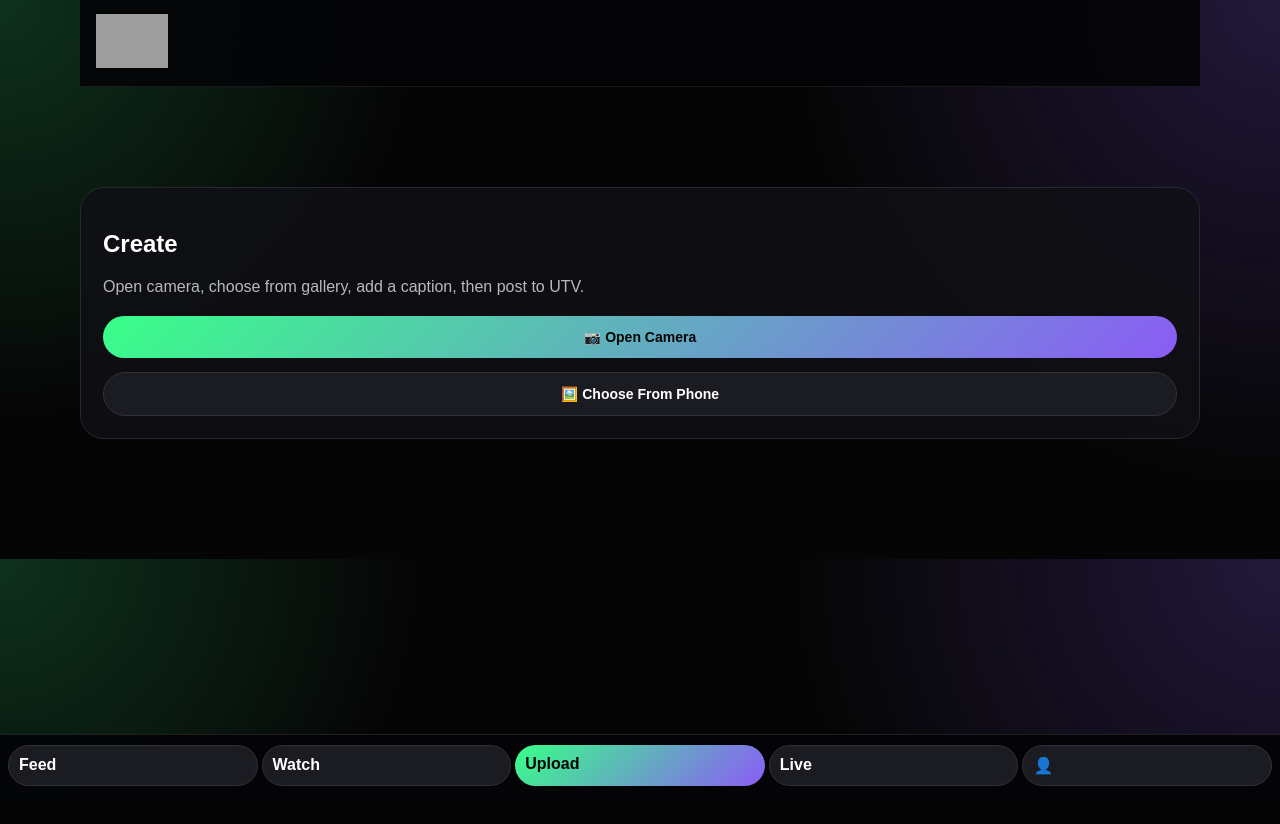
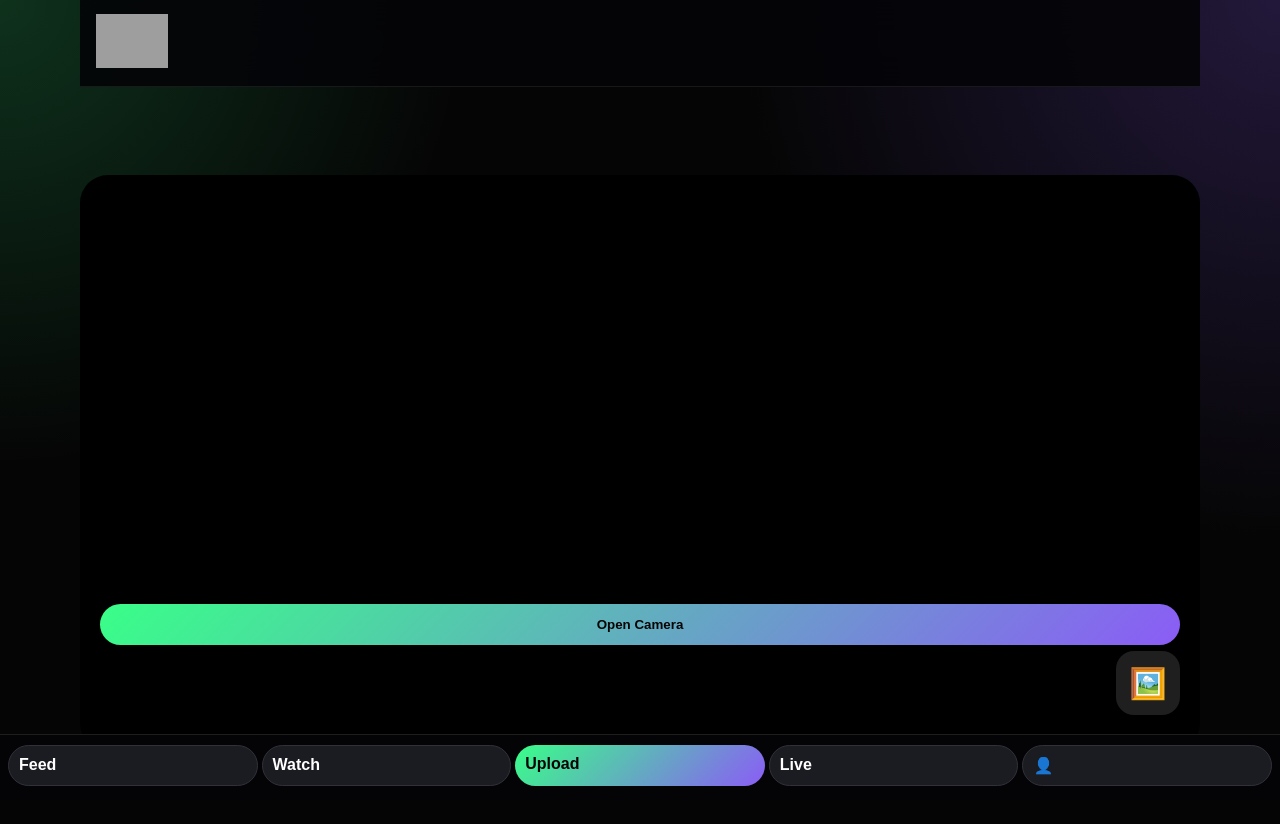
Before and after one commit to luchibagz-prog/utv-network-app, a Next.js app: page /submit in a window 1280 px wide. Shown: the top 824 px of the page. Before the commit the page ends 800 px from the top, so only its background shows below. Built offline with nearby package versions, Linux system fonts and the light colour scheme; grey boxes are pictures that could not be loaded.

Commit message:
Upgrade upload to real camera flow

```diff
--- a/app/submit/page.tsx
+++ b/app/submit/page.tsx
@@ -1,43 +1,102 @@
 "use client";
 
-import { useState } from "react";
+import { useRef, useState } from "react";
 import { useRouter } from "next/navigation";
 import UTVNav from "../components/UTVNav";
 import { supabase } from "../../lib/supabaseClient";
 
 export default function SubmitPage() {
   const router = useRouter();
+  const videoRef = useRef<HTMLVideoElement | null>(null);
+  const streamRef = useRef<MediaStream | null>(null);
 
   const [file, setFile] = useState<File | null>(null);
   const [preview, setPreview] = useState("");
+  const [caption, setCaption] = useState("");
   const [title, setTitle] = useState("");
-  const [caption, setCaption] = useState("");
   const [category, setCategory] = useState("Feed");
-  const [loading, setLoading] = useState(false);
+  const [visibility, setVisibility] = useState("feed");
+  const [cameraOn, setCameraOn] = useState(false);
   const [message, setMessage] = useState("");
+  const [posting, setPosting] = useState(false);
 
-  function pickFile(selected: File | null) {
+  async function startCamera() {
+    const stream = await navigator.mediaDevices.getUserMedia({
+      video: {
+        facingMode: "environment",
+        width: { ideal: 1920 },
+        height: { ideal: 1080 },
+      },
+      audio: false,
+    });
+
+    streamRef.current = stream;
+
+    if (videoRef.current) {
+      videoRef.current.srcObject = stream;
+      await videoRef.current.play();
+    }
+
+    setCameraOn(true);
+  }
+
+  function stopCamera() {
+    streamRef.current?.getTracks().forEach((track) => track.stop());
+    streamRef.current = null;
+    setCameraOn(false);
+  }
+
+  function takePhoto() {
+    if (!videoRef.current) return;
+
+    const canvas = document.createElement("canvas");
+    canvas.width = videoRef.current.videoWidth;
+    canvas.height = videoRef.current.videoHeight;
+
+    const ctx = canvas.getContext("2d");
+    if (!ctx) return;
+
+    ctx.drawImage(videoRef.current, 0, 0);
+
+    canvas.toBlob((blob) => {
+      if (!blob) return;
+
+      const photoFile = new File([blob], `utv-photo-${Date.now()}.jpg`, {
+        type: "image/jpeg",
+      });
+
+      setFile(photoFile);
+      setPreview(URL.createObjectURL(photoFile));
+      stopCamera();
+    }, "image/jpeg", 0.95);
+  }
+
+  function pickFromGallery(selected: File | null) {
     if (!selected) return;
     setFile(selected);
     setPreview(URL.createObjectURL(selected));
+    stopCamera();
   }
 
-  async function uploadPost() {
+  async function postToUTV() {
     if (!file) {
-      setMessage("Take a photo/video or choose one from your phone.");
+      setMessage("Take a photo or choose something first.");
       return;
     }
 
-    setLoading(true);
+    setPosting(true);
+    setMessage("");
 
-    const { data: userData } = await supabase.auth.getUser();
-    if (!userData.user) {
+    const { data } = await supabase.auth.getUser();
+
+    if (!data.user) {
       router.push("/login");
       return;
     }
 
-    const userEmail = userData.user.email || "";
-    const fileName = `${Date.now()}-${file.name.replaceAll(" ", "-")}`;
+    const userEmail = data.user.email || "";
+    const safeName = file.name.replaceAll(" ", "-").toLowerCase();
+    const fileName = `${Date.now()}-${safeName}`;
 
     const { error: uploadError } = await supabase.storage
       .from("uploads")
@@ -45,7 +104,7 @@ export default function SubmitPage() {
 
     if (uploadError) {
       setMessage(uploadError.message);
-      setLoading(false);
+      setPosting(false);
       return;
     }
 
@@ -59,120 +118,131 @@ export default function SubmitPage() {
       creator_email: userEmail,
       video_url: isVideo ? fileUrl : "",
       thumbnail_url: isVideo ? "" : fileUrl,
+      visibility,
       approved: true,
     });
 
-    setLoading(false);
+    setPosting(false);
 
     if (error) {
       setMessage(error.message);
       return;
     }
 
-    router.push("/feed");
+    router.push(visibility === "feed" ? "/feed" : "/profile");
   }
 
   return (
     <main className="container" style={{ paddingBottom: 120 }}>
       <UTVNav />
 
-      <section className="card" style={{ marginTop: 24 }}>
-        <h1>Create</h1>
-        <p style={{ color: "var(--muted)" }}>
-          Open camera, choose from gallery, add a caption, then post to UTV.
-        </p>
-
       {!preview ? (
-          <div style={{ display: "grid", gap: 14, marginTop: 20 }}>
-            <label className="btn" style={{ textAlign: "center" }}>
-              📷 Open Camera
-              <input
-                type="file"
-                accept="image/*,video/*"
-                capture="environment"
-                onChange={(e) => pickFile(e.target.files?.[0] || null)}
-                style={{ display: "none" }}
-              />
-            </label>
-
-            <label className="btn secondary" style={{ textAlign: "center" }}>
-              🖼️ Choose From Phone
-              <input
-                type="file"
-                accept="image/*,video/*"
-                onChange={(e) => pickFile(e.target.files?.[0] || null)}
-                style={{ display: "none" }}
-              />
-            </label>
-          </div>
-        ) : (
-          <>
-            {file?.type.startsWith("video") ? (
+        <section style={{ marginTop: 12, position: "relative" }}>
           <video
-                src={preview}
-                controls
+            ref={videoRef}
+            autoPlay
             playsInline
+            muted
             style={{
               width: "100%",
-                  borderRadius: 22,
-                  marginTop: 18,
+              height: "72vh",
               background: "#000",
+              borderRadius: 28,
+              objectFit: "cover",
             }}
           />
-            ) : (
-              <img
-                src={preview}
-                alt="Preview"
+
+          {!cameraOn && (
+            <button
+              className="btn"
+              onClick={startCamera}
               style={{
-                  width: "100%",
-                  borderRadius: 22,
-                  marginTop: 18,
-                  objectFit: "cover",
+                position: "absolute",
+                left: 20,
+                right: 20,
+                bottom: 110,
+              }}
+            >
+              Open Camera
+            </button>
+          )}
+
+          {cameraOn && (
+            <button
+              onClick={takePhoto}
+              style={{
+                position: "absolute",
+                left: "50%",
+                bottom: 32,
+                transform: "translateX(-50%)",
+                width: 82,
+                height: 82,
+                borderRadius: "50%",
+                border: "5px solid white",
+                background: "linear-gradient(135deg,#39ff88,#7b61ff)",
               }}
             />
           )}
 
+          <label
+            style={{
+              position: "absolute",
+              right: 20,
+              bottom: 40,
+              width: 64,
+              height: 64,
+              borderRadius: 18,
+              background: "rgba(255,255,255,0.12)",
+              display: "grid",
+              placeItems: "center",
+              fontSize: 30,
+            }}
+          >
+            🖼️
             <input
-              className="input"
-              placeholder="Add title"
-              value={title}
-              onChange={(e) => setTitle(e.target.value)}
+              type="file"
+              accept="image/*,video/*"
+              onChange={(e) => pickFromGallery(e.target.files?.[0] || null)}
+              style={{ display: "none" }}
             />
+          </label>
+        </section>
+      ) : (
+        <section className="card" style={{ marginTop: 20 }}>
+          {file?.type.startsWith("video") ? (
+            <video src={preview} controls playsInline style={{ width: "100%", borderRadius: 22 }} />
+          ) : (
+            <img src={preview} alt="Preview" style={{ width: "100%", borderRadius: 22 }} />
+          )}
+
+          <input className="input" placeholder="Title" value={title} onChange={(e) => setTitle(e.target.value)} />
 
           <textarea
             className="input"
-              placeholder="Write a caption... add emojis 🔥🎬💯"
+            placeholder="Caption, text, emojis 🔥💯🎬"
             value={caption}
             onChange={(e) => setCaption(e.target.value)}
-              style={{ minHeight: 120 }}
+            style={{ minHeight: 110 }}
           />
 
-            <select
-              className="input"
-              value={category}
-              onChange={(e) => setCategory(e.target.value)}
-            >
+          <select className="input" value={visibility} onChange={(e) => setVisibility(e.target.value)}>
+            <option value="feed">Post to Feed + Profile</option>
+            <option value="profile">Post to Profile Only</option>
+          </select>
+
+          <select className="input" value={category} onChange={(e) => setCategory(e.target.value)}>
             <option>Feed</option>
+            <option>Music</option>
             <option>Comedy</option>
-              <option>Music</option>
             <option>Sports</option>
             <option>Skits</option>
-              <option>Behind The Scenes</option>
+            <option>Event Promo</option>
             <option>Business Promo</option>
-              <option>Event Promo</option>
             <option>Live Replay</option>
-              <option>Podcast</option>
-              <option>Show</option>
-              <option>Movie</option>
           </select>
 
-            <button
-              className="btn"
-              onClick={uploadPost}
-              disabled={loading}
-              style={{ width: "100%", marginTop: 12 }}
-            >
-              {loading ? "Posting..." : "Post to UTV"}
+          <button className="btn" onClick={postToUTV} disabled={posting} style={{ width: "100%" }}>
+            {posting ? "Posting..." : "Share to UTV"}
           </button>
 
           <button
@@ -183,13 +253,12 @@ export default function SubmitPage() {
             }}
             style={{ width: "100%", marginTop: 12 }}
           >
-              Choose Different
+            Retake / Choose Different
           </button>
-          </>
-        )}
 
           {message && <p style={{ marginTop: 14 }}>{message}</p>}
         </section>
+      )}
     </main>
   );
 }
```
Lines whose indentation alone changed are shown as unchanged.
